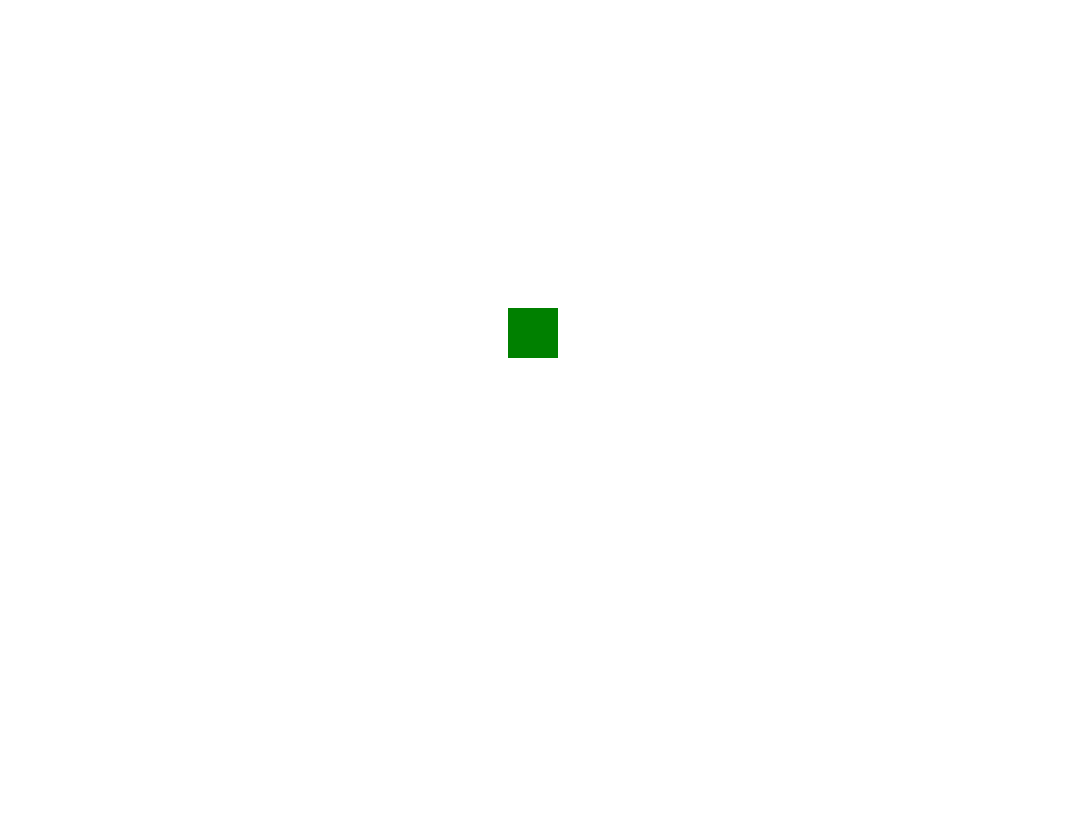
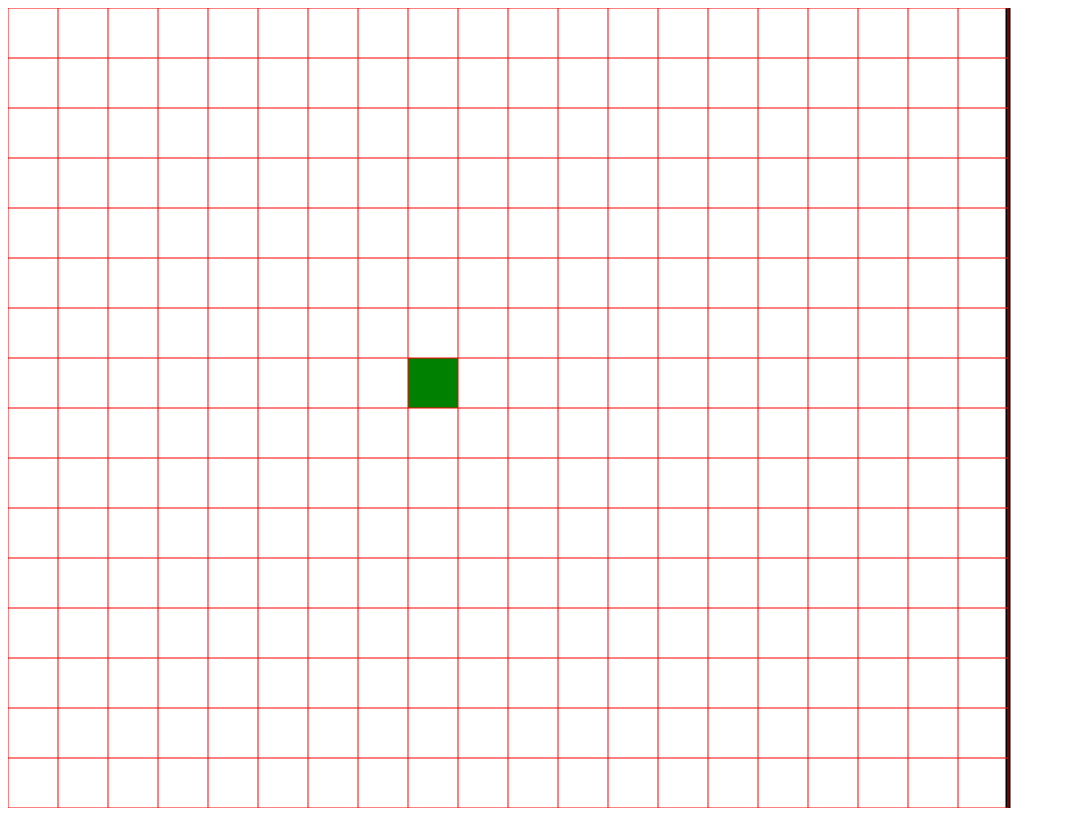
Before and after one commit to russiandine/russiandine.github.io, a plain HTML site: page personal/neural_network.html in a window 1280 px wide. Shown: the whole page, without its empty margins (0-1066 px from the left). Drawn offline with Linux system fonts and the light colour scheme.

Commit message:
grid and complete randomness

```diff
--- a/personal/neural_network.html
+++ b/personal/neural_network.html
@@ -8,6 +8,7 @@
 <body>
 
   <canvas id="canvas" width="600" height="600"></canvas>
+
 
 </body>
 
@@ -23,6 +24,10 @@
   var x = 500
   var y = 300
   var startSpot = x, y
+  var goal = 1000
+
+
+
 
 
 
@@ -31,11 +36,13 @@
   var brain = [startSpot]
 
 
-  for (i = 0; i < 11; i++) {
+  for (i = 0; i < 12; i++) {
     brain.push(movements[Math.floor(Math.random() * movements.length)])
 
     console.log(brain)
     task(i);
+
+
   }
 
 
@@ -54,12 +61,17 @@
         x = x - 50
       }
       console.log("(" + x + "," + y + ")")
-      if (brain[i]===brain[10]){
-        x=500
-        y=300
+      if (i === 11) {
+        if (x !== 1000) {
+          x = 500
+          y = 300
+
+        }
       }
+
       console.log(i)
     }, 1000 * i);
+
 
 
   }
@@ -71,8 +83,11 @@
   setInterval(update, 10)
 
   ctx.fillStyle = "green";
-  ctx.rect(500, y, 50, 50);
+  ctx.rect(x, y, 50, 50);
   ctx.fill()
+
+
+
 
 
 
@@ -84,10 +99,244 @@
     ctx.fill()
 
 
+    //goal line
+    ctx.strokeStyle = 'black';
+    ctx.lineWidth = 5;
+
+    ctx.beginPath();
+    ctx.moveTo(1000, window.innerHeight);
+    ctx.lineTo(1000, 0);
+    ctx.stroke();
+
+    //grid
+    function grid(){
+    ctx.strokeStyle = 'red';
+    ctx.lineWidth = 1;
+      //X's
+    ctx.beginPath();
+    ctx.moveTo(0, 0);
+    ctx.lineTo(0, window.innerHeight);
+    ctx.stroke();
+
+    ctx.beginPath();
+    ctx.moveTo(50, 0);
+    ctx.lineTo(50, window.innerHeight);
+    ctx.stroke();
+
+    ctx.beginPath();
+    ctx.moveTo(100, 0);
+    ctx.lineTo(100, window.innerHeight);
+    ctx.stroke();
+
+    ctx.beginPath();
+    ctx.moveTo(150, 0);
+    ctx.lineTo(150, window.innerHeight);
+    ctx.stroke();
+
+    ctx.beginPath();
+    ctx.moveTo(200, 0);
+    ctx.lineTo(200, window.innerHeight);
+    ctx.stroke();
+
+    ctx.beginPath();
+    ctx.moveTo(250, 0);
+    ctx.lineTo(250, window.innerHeight);
+    ctx.stroke();
+
+    ctx.beginPath();
+    ctx.moveTo(300, 0);
+    ctx.lineTo(300, window.innerHeight);
+    ctx.stroke();
+
+    ctx.beginPath();
+    ctx.moveTo(350, 0);
+    ctx.lineTo(350, window.innerHeight);
+    ctx.stroke();
+
+    ctx.beginPath();
+    ctx.moveTo(400, 0);
+    ctx.lineTo(400, window.innerHeight);
+    ctx.stroke();
+
+    ctx.beginPath();
+    ctx.moveTo(450, 0);
+    ctx.lineTo(450, window.innerHeight);
+    ctx.stroke();
+
+    ctx.beginPath();
+    ctx.moveTo(500, 0);
+    ctx.lineTo(500, window.innerHeight);
+    ctx.stroke();
+
+    ctx.beginPath();
+    ctx.moveTo(550, 0);
+    ctx.lineTo(550, window.innerHeight);
+    ctx.stroke();
+
+    ctx.beginPath();
+    ctx.moveTo(600, 0);
+    ctx.lineTo(600, window.innerHeight);
+    ctx.stroke();
+
+    ctx.beginPath();
+    ctx.moveTo(650, 0);
+    ctx.lineTo(650, window.innerHeight);
+    ctx.stroke();
+
+    ctx.beginPath();
+    ctx.moveTo(700, 0);
+    ctx.lineTo(700, window.innerHeight);
+    ctx.stroke();
+
+    ctx.beginPath();
+    ctx.moveTo(750, 0);
+    ctx.lineTo(750, window.innerHeight);
+    ctx.stroke();
+
+    ctx.beginPath();
+    ctx.moveTo(800, 0);
+    ctx.lineTo(800, window.innerHeight);
+    ctx.stroke();
+
+    ctx.beginPath();
+    ctx.moveTo(850, 0);
+    ctx.lineTo(850, window.innerHeight);
+    ctx.stroke();
+
+    ctx.beginPath();
+    ctx.moveTo(900, 0);
+    ctx.lineTo(900, window.innerHeight);
+    ctx.stroke();
+
+    ctx.beginPath();
+    ctx.moveTo(950, 0);
+    ctx.lineTo(950, window.innerHeight);
+    ctx.stroke();
+
+    ctx.beginPath();
+    ctx.moveTo(1000, 0);
+    ctx.lineTo(1000, window.innerHeight);
+    ctx.stroke();
+
+    //Y's
+
+    ctx.beginPath();
+    ctx.moveTo(0, 0);
+    ctx.lineTo(1000, 0);
+    ctx.stroke();
+
+    ctx.beginPath();
+    ctx.moveTo(0, 50);
+    ctx.lineTo(1000, 50);
+    ctx.stroke();
+
+    ctx.beginPath();
+    ctx.moveTo(0, 100);
+    ctx.lineTo(1000, 100);
+    ctx.stroke();
+
+    ctx.beginPath();
+    ctx.moveTo(0, 150);
+    ctx.lineTo(1000, 150);
+    ctx.stroke();
+
+    ctx.beginPath();
+    ctx.moveTo(0, 200);
+    ctx.lineTo(1000, 200);
+    ctx.stroke();
+
+    ctx.beginPath();
+    ctx.moveTo(0, 250);
+    ctx.lineTo(1000, 250);
+    ctx.stroke();
+
+    ctx.beginPath();
+    ctx.moveTo(0, 300);
+    ctx.lineTo(1000, 300);
+    ctx.stroke();
+
+    ctx.beginPath();
+    ctx.moveTo(0, 350);
+    ctx.lineTo(1000, 350);
+    ctx.stroke();
+
+    ctx.beginPath();
+    ctx.moveTo(0, 400);
+    ctx.lineTo(1000, 400);
+    ctx.stroke();
+
+    ctx.beginPath();
+    ctx.moveTo(0, 450);
+    ctx.lineTo(1000, 450);
+    ctx.stroke();
+
+    ctx.beginPath();
+    ctx.moveTo(0, 500);
+    ctx.lineTo(1000, 500);
+    ctx.stroke();
+
+    ctx.beginPath();
+    ctx.moveTo(0, 550);
+    ctx.lineTo(1000, 550);
+    ctx.stroke();
+
+    ctx.beginPath();
+    ctx.moveTo(0, 600);
+    ctx.lineTo(1000, 600);
+    ctx.stroke();
+
+    ctx.beginPath();
+    ctx.moveTo(0, 650);
+    ctx.lineTo(1000, 650);
+    ctx.stroke();
+
+    ctx.beginPath();
+    ctx.moveTo(0, 700);
+    ctx.lineTo(1000, 700);
+    ctx.stroke();
+
+    ctx.beginPath();
+    ctx.moveTo(0, 750);
+    ctx.lineTo(1000, 750);
+    ctx.stroke();
+
+    ctx.beginPath();
+    ctx.moveTo(0, 800);
+    ctx.lineTo(1000, 800);
+    ctx.stroke();
+
+    ctx.beginPath();
+    ctx.moveTo(0, 850);
+    ctx.lineTo(1000, 850);
+    ctx.stroke();
+
+    ctx.beginPath();
+    ctx.moveTo(0, 900);
+    ctx.lineTo(1000, 900);
+    ctx.stroke();
+
+    ctx.beginPath();
+    ctx.moveTo(0, 950);
+    ctx.lineTo(1000, 950);
+    ctx.stroke();
+
+    ctx.beginPath();
+    ctx.moveTo(0, 1000);
+    ctx.lineTo(1000, 1000);
+    ctx.stroke();
+
+    }
+    grid()
+
+
+
+
+
   }
 
 
 
 
 
+
 </script>
```
